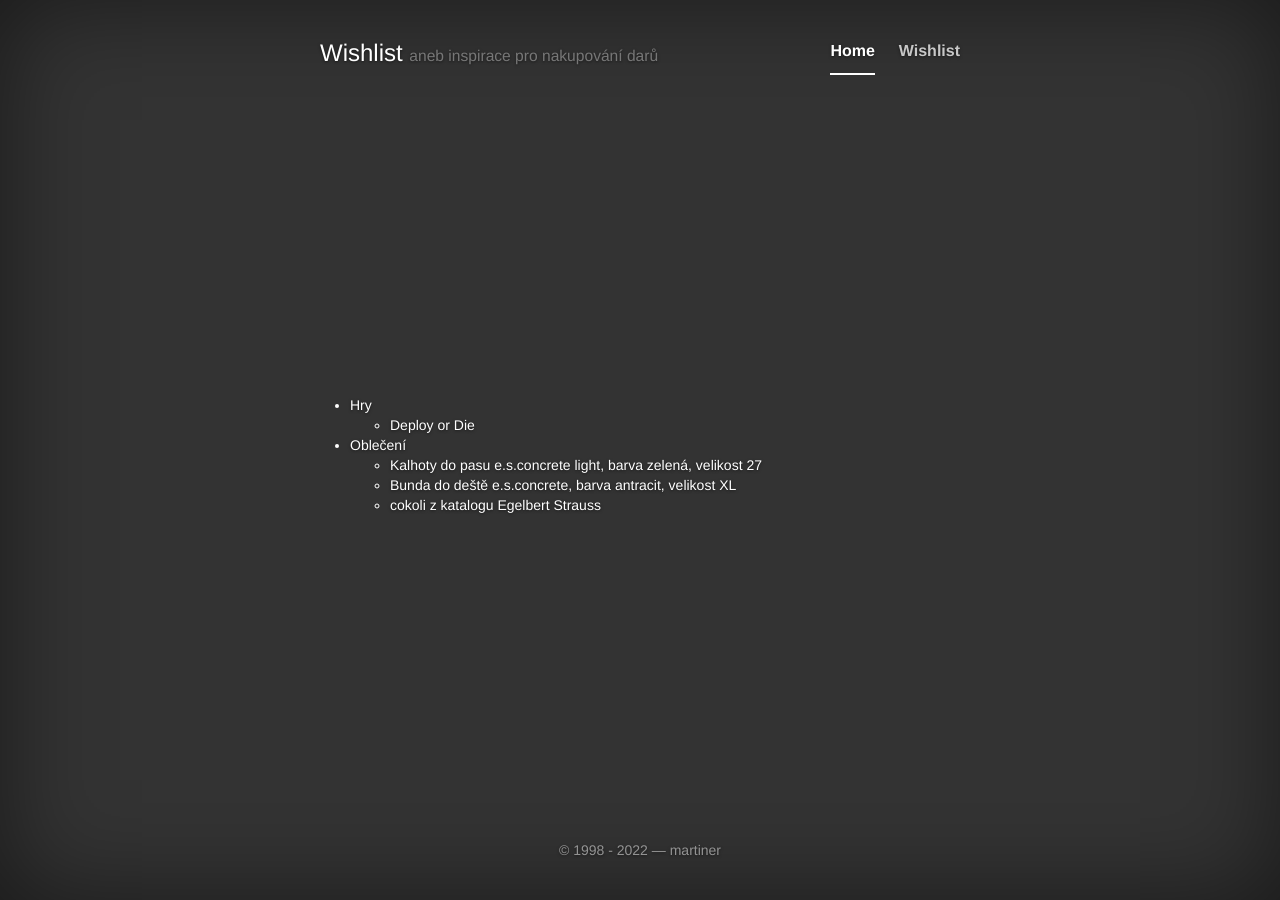
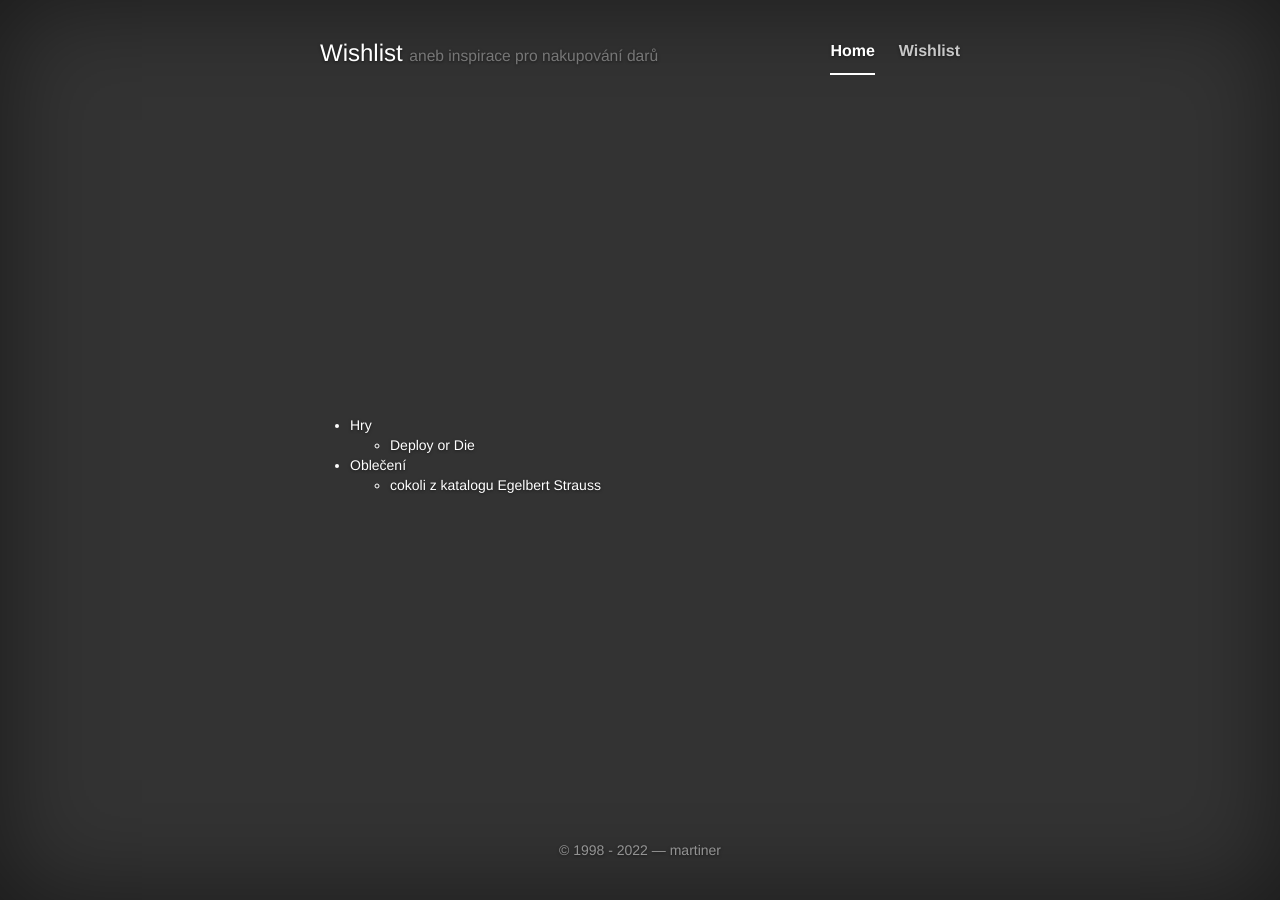
Before and after one commit to martiner/martiner.github.com, a Jekyll site: the page built from wishlist.html, in a window 1280 px wide. Built offline with Jekyll 4.4.1, drawn with Linux system fonts in a browser that asks for light colours; nearby versions of some CDN libraries.

Commit message:
del: vanoce 2021

```diff
--- a/wishlist.html
+++ b/wishlist.html
@@ -35,10 +35,6 @@ redirect_from: /wishlist/
         </ul></li>-->
 
 <li>Oblečení<ul>
-	<li><a href="https://www.engelbert-strauss.cz/pracovni-kalhoty-do-pasu/kalhoty-do-pasu-e-s-concrete-light-3311510-61531-1474.html"
-	       >Kalhoty do pasu e.s.concrete light, barva zelená, velikost 27</a></li>
-	<li><a href="https://www.engelbert-strauss.cz/pracovni-kalhoty-do-pasu/kalhoty-do-pasu-e-s-concrete-light-3311510-61531-1474.html"
-	       >Bunda do deště e.s.concrete, barva antracit, velikost XL</a></li>
 	<li><a href="https://www.engelbert-strauss.cz/"
 		>cokoli z katalogu Egelbert Strauss</a></li>
 <!--
```
